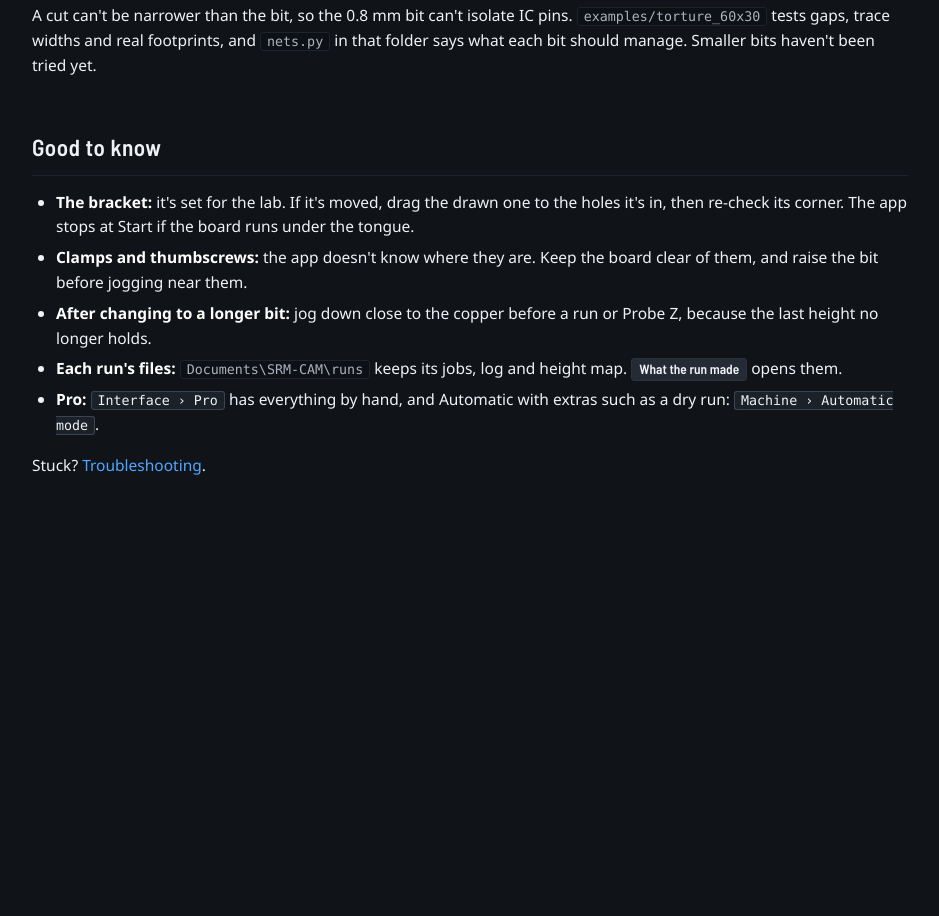
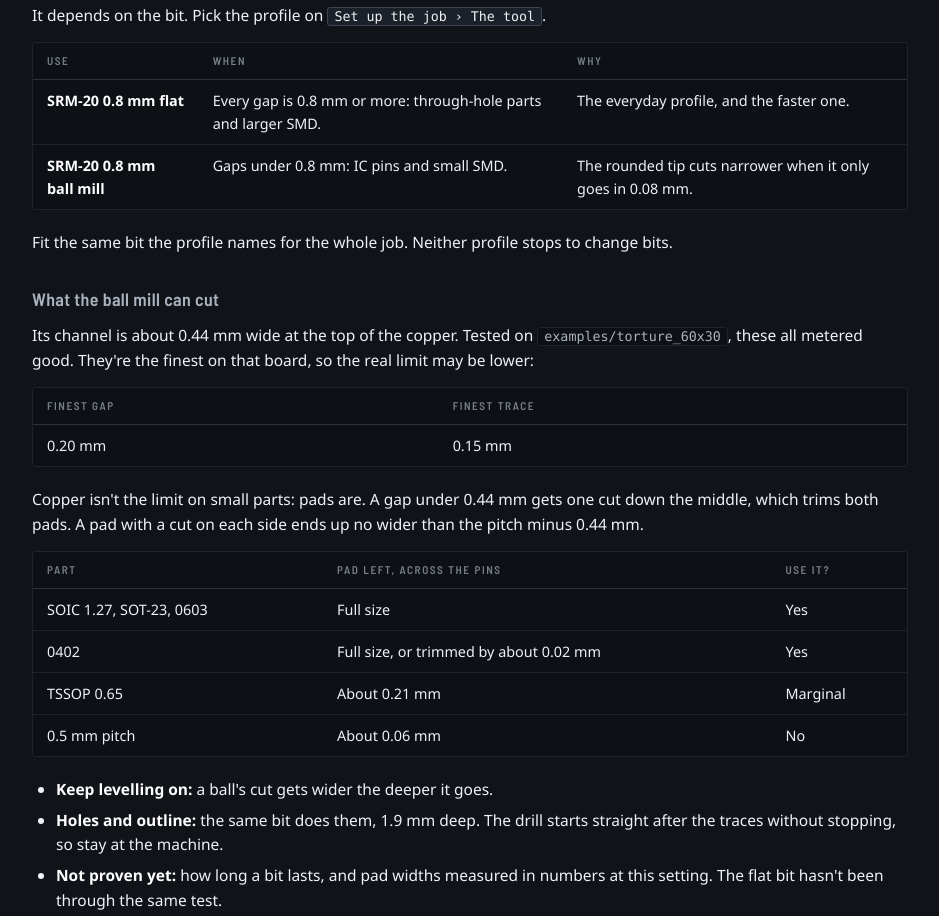
Before and after one commit to MadsRudolph/srm-cam, a plain HTML site: page website/automatic.html in a window 1280 px wide. Shown: the part 4852-5768 px from the top of the page, without its empty margins (320-1259 px from the left). Before the commit the page ends 5440 px from the top, so only its background shows below. Drawn offline with Linux system fonts and the light colour scheme.

Commit message:
docs(site): how small each bit can go and when to use which

```diff
--- a/website/automatic.html
+++ b/website/automatic.html
@@ -158,7 +158,33 @@
 </table></div>
 
 <h2 id="small">How small can it go?</h2>
-<p>A cut can't be narrower than the bit, so the 0.8&nbsp;mm bit can't isolate IC pins. <code>examples/torture_60x30</code> tests gaps, trace widths and real footprints, and <code>nets.py</code> in that folder says what each bit should manage. Smaller bits haven't been tried yet.</p>
+<p>It depends on the bit. Pick the profile on <span class="menu-path">Set up the job › The tool</span>.</p>
+<div class="tbl-wrap"><table>
+<tr><th>Use</th><th>When</th><th>Why</th></tr>
+<tr><td><strong>SRM-20 0.8&nbsp;mm flat</strong></td><td>Every gap is 0.8&nbsp;mm or more: through-hole parts and larger SMD.</td><td>The everyday profile, and the faster one.</td></tr>
+<tr><td><strong>SRM-20 0.8&nbsp;mm ball mill</strong></td><td>Gaps under 0.8&nbsp;mm: IC pins and small SMD.</td><td>The rounded tip cuts narrower when it only goes in 0.08&nbsp;mm.</td></tr>
+</table></div>
+<p>Fit the same bit the profile names for the whole job. Neither profile stops to change bits.</p>
+
+<h3 id="ballmill">What the ball mill can cut</h3>
+<p>Its channel is about 0.44&nbsp;mm wide at the top of the copper. Tested on <code>examples/torture_60x30</code>, these all metered good. They're the finest on that board, so the real limit may be lower:</p>
+<div class="tbl-wrap"><table>
+<tr><th>Finest gap</th><th>Finest trace</th></tr>
+<tr><td>0.20&nbsp;mm</td><td>0.15&nbsp;mm</td></tr>
+</table></div>
+<p>Copper isn't the limit on small parts: pads are. A gap under 0.44&nbsp;mm gets one cut down the middle, which trims both pads. A pad with a cut on each side ends up no wider than the pitch minus 0.44&nbsp;mm.</p>
+<div class="tbl-wrap"><table>
+<tr><th>Part</th><th>Pad left, across the pins</th><th>Use it?</th></tr>
+<tr><td>SOIC 1.27, SOT-23, 0603</td><td>Full size</td><td>Yes</td></tr>
+<tr><td>0402</td><td>Full size, or trimmed by about 0.02&nbsp;mm</td><td>Yes</td></tr>
+<tr><td>TSSOP 0.65</td><td>About 0.21&nbsp;mm</td><td>Marginal</td></tr>
+<tr><td>0.5&nbsp;mm pitch</td><td>About 0.06&nbsp;mm</td><td>No</td></tr>
+</table></div>
+<ul>
+  <li><strong>Keep levelling on:</strong> a ball's cut gets wider the deeper it goes.</li>
+  <li><strong>Holes and outline:</strong> the same bit does them, 1.9&nbsp;mm deep. The drill starts straight after the traces without stopping, so stay at the machine.</li>
+  <li><strong>Not proven yet:</strong> how long a bit lasts, and pad widths measured in numbers at this setting. The flat bit hasn't been through the same test.</li>
+</ul>
 
 <h2 id="more">Good to know</h2>
 <ul>
```
Also changed, not shown: website/getting-started.html (+1 -1 lines), website/milling-a-board.html (+1 -1 lines), website/reference.html (+2 -2 lines).
